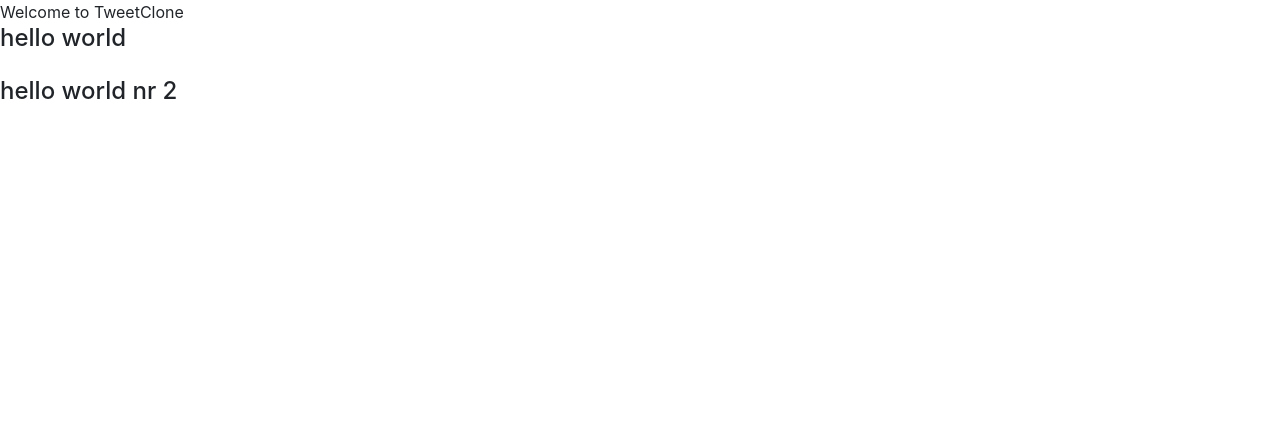
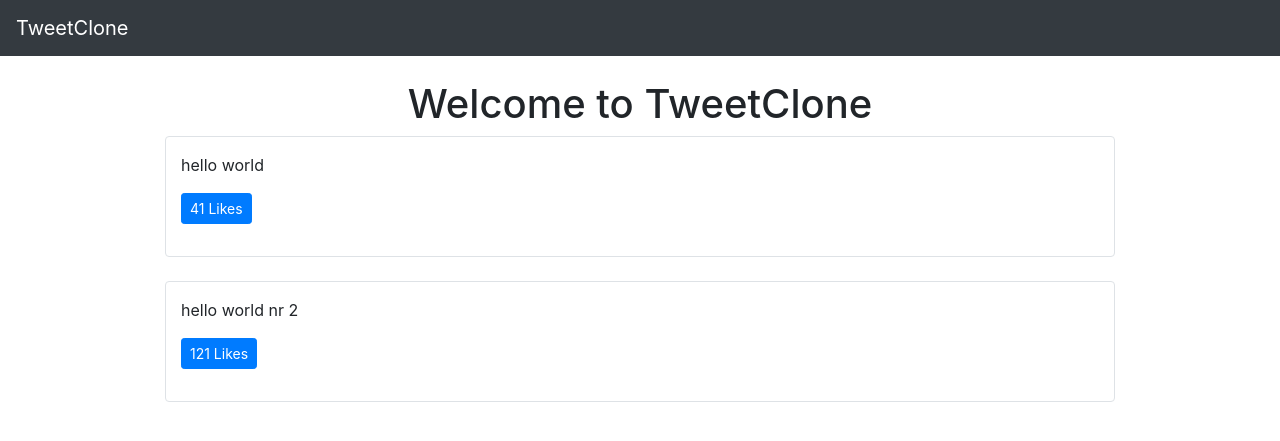
Before and after one commit to AshurW/TweetClone, a Django app: page / in a window 1280 px wide. Shown: the top 441 px of the page. Run offline with Django 3.2, Linux system fonts and the light colour scheme; data comes from the database, SQL or seed files in the repository; some libraries are stand-ins or nearby versions.

Commit message:
added like btn and some styling to the page

```diff
--- a/tweets/templates/base.html
+++ b/tweets/templates/base.html
@@ -11,8 +11,11 @@
     <title>TweetClone {% block head_title %}{% endblock head_title %}</title>
   </head>
   <body>
-    {% block content %}
-    {% endblock content %}
+    {% include "components/navbar.html" %}
+    <div class="container">
+      {% block content %}
+      {% endblock content %}
+    </div>
     <!-- Optional JavaScript -->
     <!-- jQuery first, then Popper.js, then Bootstrap JS -->
     <script src="https://code.jquery.com/jquery-3.5.1.slim.min.js" integrity="sha384-DfXdz2htPH0lsSSs5nCTpuj/zy4C+OGpamoFVy38MVBnE+IbbVYUew+OrCXaRkfj" crossorigin="anonymous"></script>
--- /dev/null
+++ b/tweets/templates/components/navbar.html
@@ -0,0 +1,35 @@
+<nav class="navbar navbar-expand-lg navbar-dark bg-dark mb-4">
+    <a class="navbar-brand" href="/">TweetClone</a>
+    <button class="navbar-toggler" type="button" data-toggle="collapse" data-target="#navbarSupportedContent" aria-controls="navbarSupportedContent" aria-expanded="false" aria-label="Toggle navigation">
+      <span class="navbar-toggler-icon"></span>
+    </button>
+
+    <div class="collapse navbar-collapse d-none" id="navbarSupportedContent">
+      <ul class="navbar-nav mr-auto d-none">
+        <li class="nav-item active">
+          <a class="nav-link" href="#">Home <span class="sr-only">(current)</span></a>
+        </li>
+        <li class="nav-item">
+          <a class="nav-link" href="#">Link</a>
+        </li>
+        <li class="nav-item dropdown">
+          <a class="nav-link dropdown-toggle" href="#" id="navbarDropdown" role="button" data-toggle="dropdown" aria-haspopup="true" aria-expanded="false">
+            Dropdown
+          </a>
+          <div class="dropdown-menu" aria-labelledby="navbarDropdown">
+            <a class="dropdown-item" href="#">Action</a>
+            <a class="dropdown-item" href="#">Another action</a>
+            <div class="dropdown-divider"></div>
+            <a class="dropdown-item" href="#">Something else here</a>
+          </div>
+        </li>
+        <li class="nav-item">
+          <a class="nav-link disabled" href="#" tabindex="-1" aria-disabled="true">Disabled</a>
+        </li>
+      </ul>
+      <form class="form-inline my-2 my-lg-0 d-none">
+        <input class="form-control mr-sm-2" type="search" placeholder="Search" aria-label="Search">
+        <button class="btn btn-outline-success my-2 my-sm-0" type="submit">Search</button>
+      </form>
+    </div>
+  </nav>
--- a/tweets/templates/pages/home.html
+++ b/tweets/templates/pages/home.html
@@ -5,13 +5,33 @@ wowowow1
 {% endblock head_title %}
 
 {% block content %}
-Welcome to TweetClone
+<div class="row text-center">
+    <div class="col">
+        <h1> Welcome to TweetClone </h1>
+    </div>
+</div>
 
-<div id="tweets">
+<div class="row" id="tweets">
     Loading...
 </div>
 
 <script>
+
+    function handleDidLike(tweetId, currentCount) {
+        console.log(tweetId, currentCount)
+    }
+
+    function formatTweetElement(tweet) {
+        return `<div class='col-12 col-md-10 mx-auto border rounded py-3 mb-4' id='tweet-${tweet.id}'>
+                    <p>
+                        ${tweet.content}
+                        <div class='btn-group'>
+                            <button class='btn btn-primary btn-sm' onclick='handleDidLike(${tweet.id}, ${tweet.likes})'> ${tweet.likes} Likes</button>
+                        </div>
+                    </p>
+                </div>`
+    }
+
     async function getAllTweets () {
         const response = await fetch('/tweets')
         const tweetData = await response.json()
@@ -24,7 +44,7 @@ Welcome to TweetClone
     getAllTweets().then(tweets => {
         tweetElement.innerHTML = ''
         tweets.forEach(tweet => {
-            const tagItem = `<div class='mb-4' id='tweet-${tweet.id}'><h4>${tweet.content}</h4></div>`
+            const tagItem = formatTweetElement(tweet)
             tweetElement.innerHTML += tagItem
         });
     })
--- a/tweets/views.py
+++ b/tweets/views.py
@@ -2,6 +2,8 @@ from django.http import HttpResponse, Http404, JsonResponse
 from django.shortcuts import render
 
 from .models import Tweet
+
+import random
 
 # Create your views here.
 def home_view(request, *args, **kwargs):
@@ -10,7 +12,7 @@ def home_view(request, *args, **kwargs):
 
 def tweet_list_view(request, *args, **kwargs):
     qs = Tweet.objects.all()
-    tweet_list = [{"id": x.id, "content": x.content} for x in qs]
+    tweet_list = [{"id": x.id, "content": x.content, "likes": random.randint(0, 122)} for x in qs]
     data = {
         "isUser": False,
         "response": tweet_list
```
Also changed, not shown: tweets/templates/components/footer.html (added).
